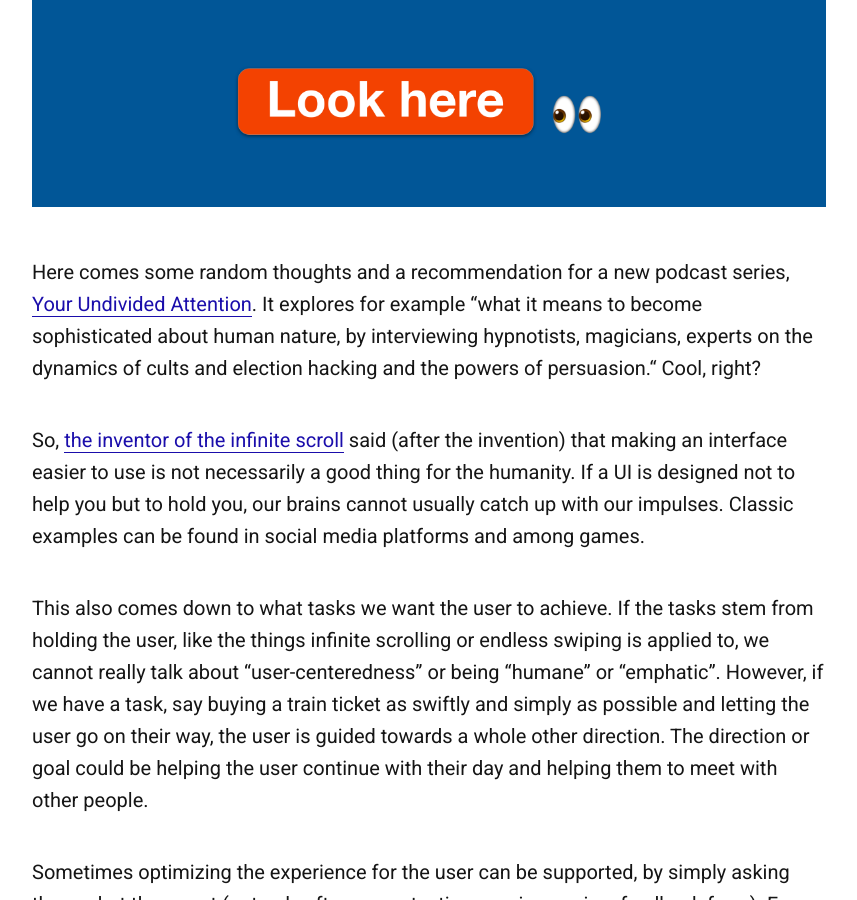
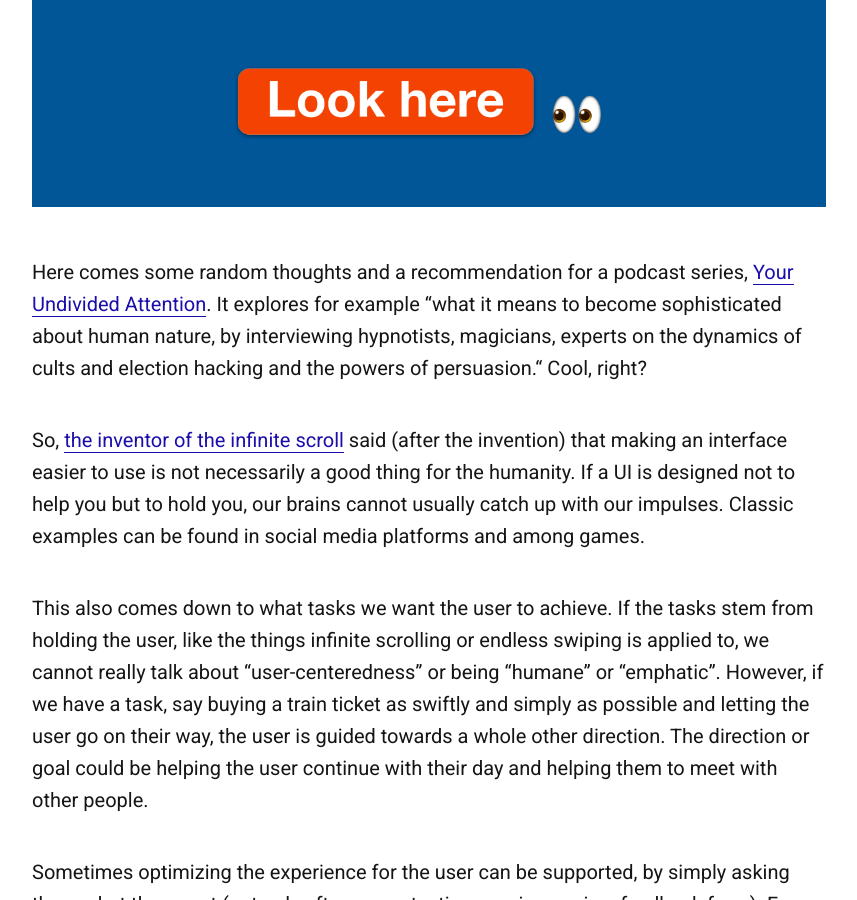
Before and after one commit to jesseu/jesseu.github.io, a Jekyll site: the page built from _posts/2020-11-15-undivided-attention.md, in a window 1280 px wide and 900 px high, scrolled down 341 px. Shown: the whole window, without its empty margins (128-985 px from the left). Built offline with Jekyll 4.4.1, drawn with Linux system fonts in a browser that asks for light colours; some of the changed lines change nothing that is shown.

Commit message:
Update 2020-11-15-undivided-attention.md

```diff
--- a/_posts/2020-11-15-undivided-attention.md
+++ b/_posts/2020-11-15-undivided-attention.md
@@ -1,11 +1,12 @@
 ---
 layout: post
 title: "Can I have your undivided attention?"
+description: Here I write about a podcast called Your Undivided Attention and reflect upon the tech commumity's ethical responsibility.
 date: 2020-11-22
 ---
 ![A header image saying "Look here followed by an eyes emoji. The visual style is mimicking Facebook and is designed to grab your attention."](images/header-grab-attention.png# post-header)
 
-Here comes some random thoughts and a recommendation for a new podcast series, [Your Undivided Attention](https://www.humanetech.com/podcast){:target="_blank"}. It explores for example “what it means to become sophisticated about human nature, by interviewing hypnotists, magicians, experts on the dynamics of cults and election hacking and the powers of persuasion.“ Cool, right?
+Here comes some random thoughts and a recommendation for a podcast series, [Your Undivided Attention](https://www.humanetech.com/podcast){:target="_blank"}. It explores for example “what it means to become sophisticated about human nature, by interviewing hypnotists, magicians, experts on the dynamics of cults and election hacking and the powers of persuasion.“ Cool, right?
 
 So, [the inventor of the infinite scroll](https://en.wikipedia.org/wiki/Aza_Raskin){:target="_blank"} said (after the invention) that making an interface easier to use is not necessarily a good thing for the humanity. If a UI is designed not to help you but to hold you, our brains cannot usually catch up with our impulses. Classic examples can be found in social media platforms and among games.
 
```
